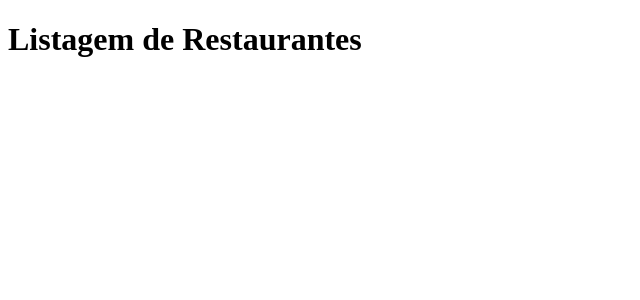
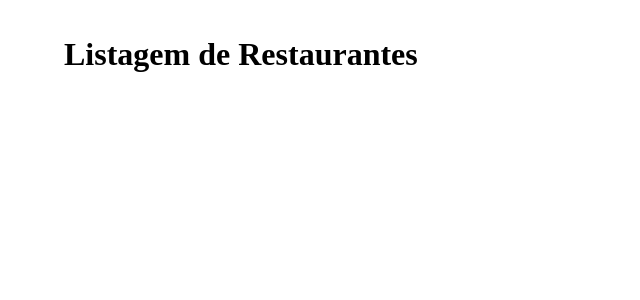
Before and after one commit to Italo-J-A-Fernandes/frontend-developer-coding-test-2020-3, a React app: page / in a window 1280 px wide. Shown: the top 300 px of the page, without its empty margins (0-640 px from the left). Built offline with nearby package versions, Linux system fonts and the light colour scheme.

Commit message:
create global styles

```diff
--- a/src/App.tsx
+++ b/src/App.tsx
@@ -1,9 +1,15 @@
 import React from 'react';
 
+import GlobalStyle from './styles/global';
 import RestaurantsList from './pages/RestaurantsList/index';
 
 const App: React.FC = () => {
-  return <RestaurantsList />;
+  return (
+    <>
+      <RestaurantsList />
+      <GlobalStyle />
+    </>
+  );
 };
 
 export default App;
--- a/src/styles/global.ts
+++ b/src/styles/global.ts
@@ -1 +1,29 @@
 import { createGlobalStyle } from 'styled-components';
+
+export default createGlobalStyle`
+  * {
+    margin: 0;
+    padding: 0;
+    outline: 0;
+    box-sizing: border-box;
+  }
+
+  body {
+    -webkit-font-smoothing: antialiased;
+  }
+
+  border-style, input, button {
+    font: 16px sans-serif;
+
+  }
+
+  button {
+    cursor: pointer;
+  }
+
+  #app {
+    max-width: 1440px;
+    margin: 0 auto;
+    padding: 36px 64px;
+  }
+`;
```
